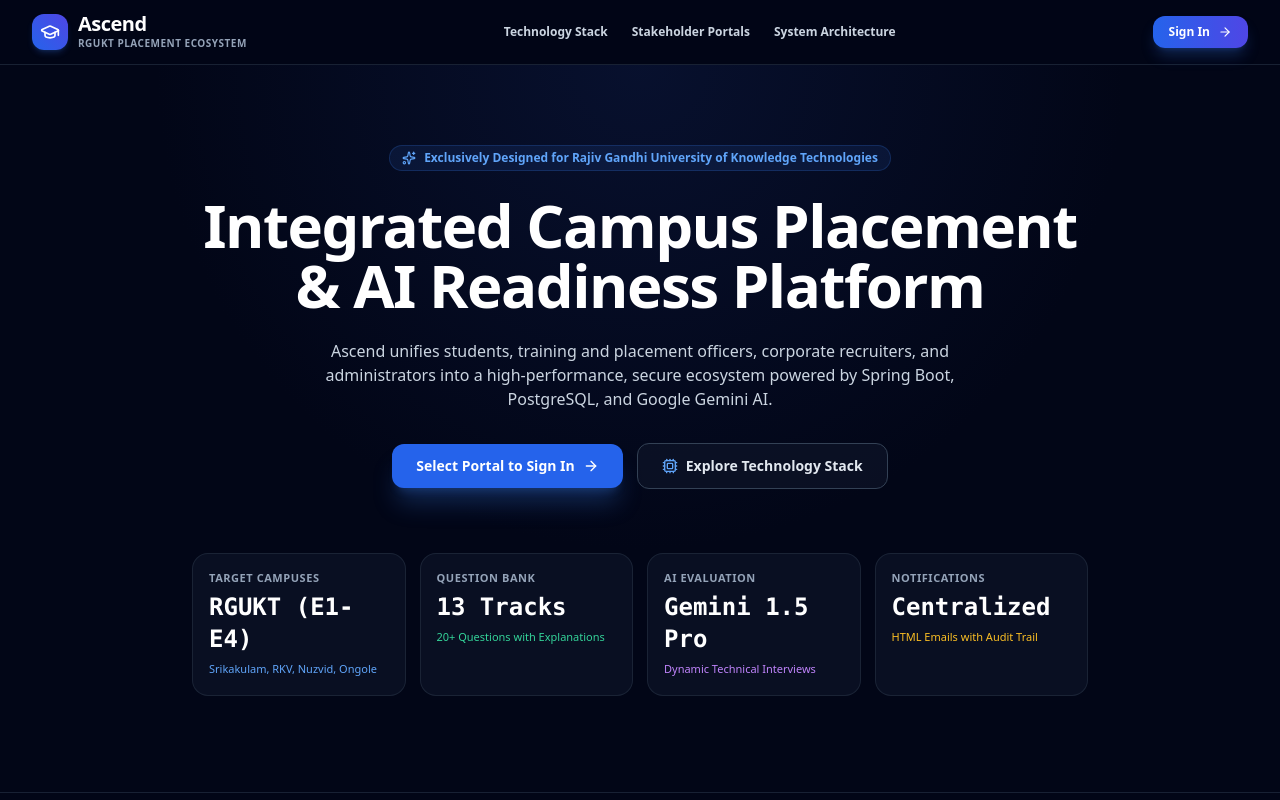
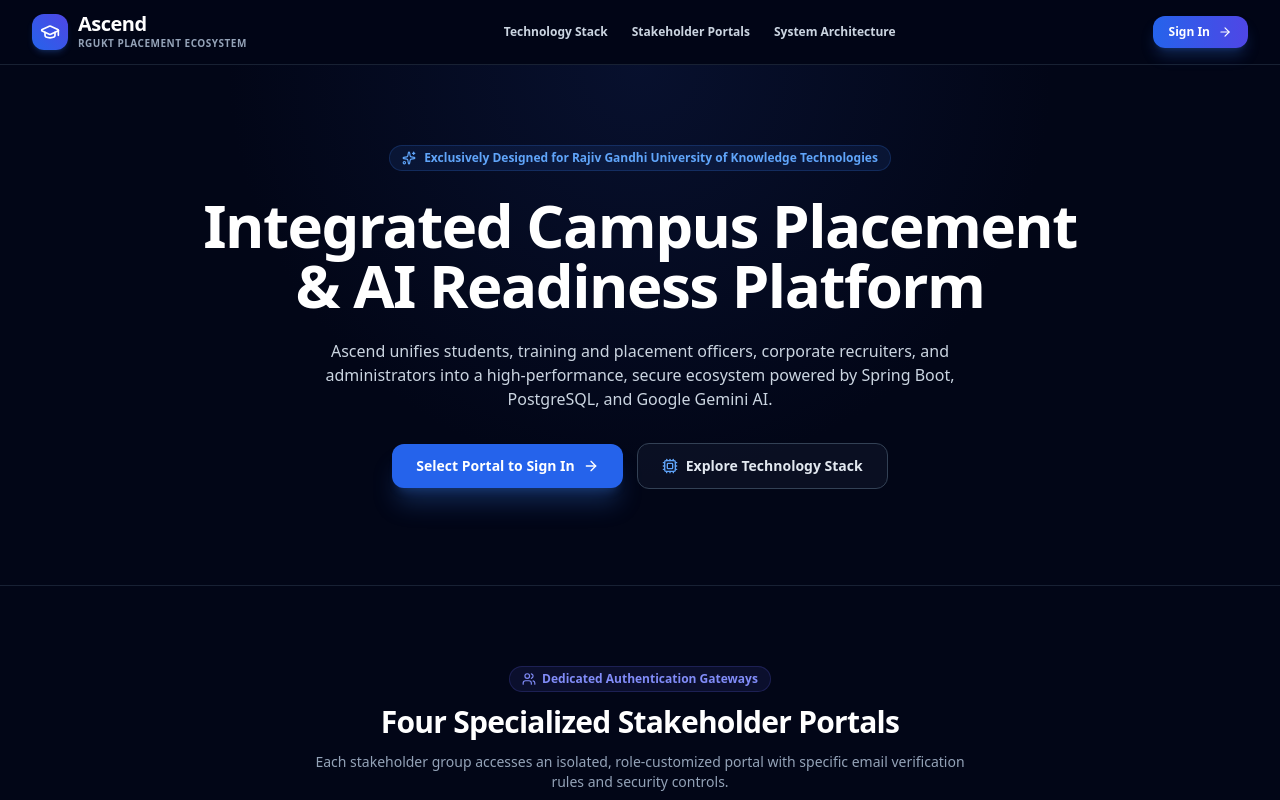
Before and after one commit to sathwik1821/placement-readiness-system, a React (Vite) app in the folder frontend/: page / in a window 1280 px wide. Shown: the top 800 px of the page. Built offline with nearby package versions, Linux system fonts and the light colour scheme.

Commit message:
Remove quick metrics cards from hero section in Landing page for cleaner layout

```diff
--- a/frontend/src/pages/Landing.jsx
+++ b/frontend/src/pages/Landing.jsx
@@ -190,57 +190,6 @@ export default function Landing() {
               <Cpu className="w-4 h-4 text-blue-400" />
               <span>Explore Technology Stack</span>
             </a>
-          </div>
-
-          {/* Quick Metrics Cards */}
-          <div className="grid grid-cols-2 md:grid-cols-4 gap-3.5 pt-10 text-left">
-            <div className="p-4 rounded-2xl bg-slate-900/60 border border-slate-800/80">
-              <span className="text-[11px] font-bold text-slate-400 uppercase tracking-wider block">
-                Target Campuses
-              </span>
-              <span className="text-xl sm:text-2xl font-black text-white mt-1 block font-mono">
-                RGUKT (E1-E4)
-              </span>
-              <span className="text-[11px] text-blue-400 font-medium">
-                Srikakulam, RKV, Nuzvid, Ongole
-              </span>
-            </div>
-
-            <div className="p-4 rounded-2xl bg-slate-900/60 border border-slate-800/80">
-              <span className="text-[11px] font-bold text-slate-400 uppercase tracking-wider block">
-                Question Bank
-              </span>
-              <span className="text-xl sm:text-2xl font-black text-white mt-1 block font-mono">
-                13 Tracks
-              </span>
-              <span className="text-[11px] text-emerald-400 font-medium">
-                20+ Questions with Explanations
-              </span>
-            </div>
-
-            <div className="p-4 rounded-2xl bg-slate-900/60 border border-slate-800/80">
-              <span className="text-[11px] font-bold text-slate-400 uppercase tracking-wider block">
-                AI Evaluation
-              </span>
-              <span className="text-xl sm:text-2xl font-black text-white mt-1 block font-mono">
-                Gemini 1.5 Pro
-              </span>
-              <span className="text-[11px] text-purple-400 font-medium">
-                Dynamic Technical Interviews
-              </span>
-            </div>
-
-            <div className="p-4 rounded-2xl bg-slate-900/60 border border-slate-800/80">
-              <span className="text-[11px] font-bold text-slate-400 uppercase tracking-wider block">
-                Notifications
-              </span>
-              <span className="text-xl sm:text-2xl font-black text-white mt-1 block font-mono">
-                Centralized
-              </span>
-              <span className="text-[11px] text-amber-400 font-medium">
-                HTML Emails with Audit Trail
-              </span>
-            </div>
           </div>
         </div>
       </section>
```
